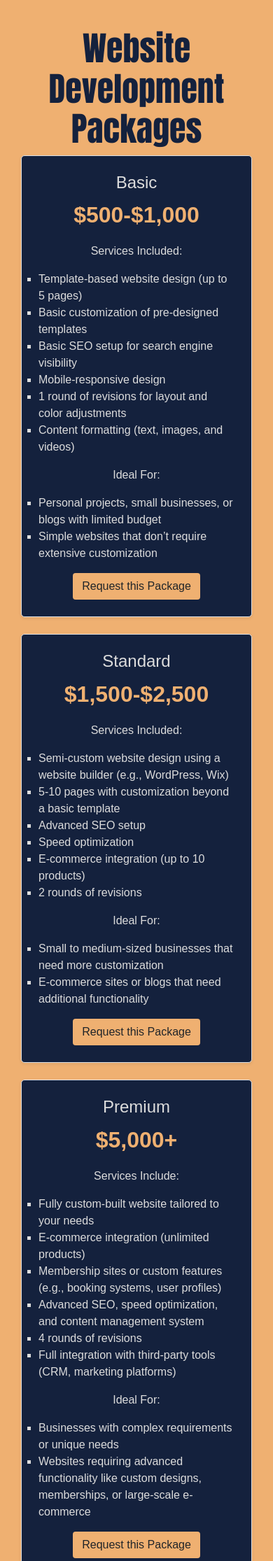
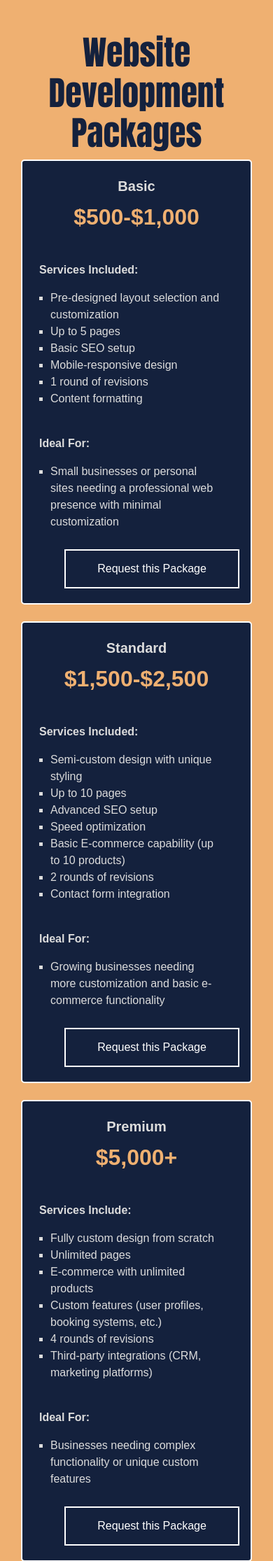
Before and after one commit to kaleblub/404Studio-Website, a Django app: page / in a window 390 px wide. Shown: the part 3960-6191 px from the top of the page at 70% size. Run offline with Django 5.2, Linux system fonts and the light colour scheme; some libraries are stand-ins or nearby versions; some web fonts are replaced.

Commit message:
Made big alignment changes for desktop, added images and a few other features. Still working on some desktop bugs and then on to mobile adjustments.

```diff
--- a/static/css/links-page.css
+++ b/static/css/links-page.css
@@ -7,7 +7,7 @@
 
 :root {
     --main-orange: #EFB071;
-    --contrast-blue: #486d76;
+    --contrast-blue: #14213d;
 }
 
 /* Body Styling */
--- a/static/css/style.css
+++ b/static/css/style.css
@@ -169,47 +169,96 @@ header {
 }
 
 /* --------------------- Buttons --------------------- */
-.buttons {
-  margin-top: 20px;
-  display: flex;
-  justify-content: center;
-  gap: 20px;
+.button {
+	float: left;
+	min-width: 150px;
+	max-width: 250px;
+	display: block;
+	margin: 1em;
+	padding: 1em 2em;
+	border: none;
+	background: none;
+	color: inherit;
+	vertical-align: middle;
+	position: relative;
+	z-index: 1;
+	-webkit-backface-visibility: hidden;
+	-moz-osx-font-smoothing: grayscale;
+}
+.button:focus {
+	outline: none;
+}
+.button > span {
+	vertical-align: middle;
 }
 
-.btn-primary-orange {
-  background-color: var(--main-orange);
+.button--quidel {
+	background: #ffffff;
+	color: #ffffff;
+	overflow: hidden;
+	-webkit-transition: color 0.3s;
+	transition: color 0.3s;
+	-webkit-transition-timing-function: cubic-bezier(0.75, 0, 0.125, 1);
+	transition-timing-function: cubic-bezier(0.75, 0, 0.125, 1);
 }
-.btn-secondary-orange {
-  border: var(--main-orange) 2px solid;
+.button--quidel.button--inverted {
+	background: #fff;
+	color: #fff;
 }
-
-.btn-primary-blue {
-  background-color: var(--contrast-blue);
-  color: white;
-  padding: 10px 20px;
-  border-radius: 50px;
-  font-weight: bold;
-  text-transform: uppercase;
-  transition: all 0.3s ease;
+.button--quidel::before,
+.button--quidel::after {
+	content: '';
+	position: absolute;
+	z-index: -1;
+	border-radius: inherit;
 }
-.btn-primary-blue:hover {
-  background-color: #3764b8;
+.button--quidel::after {
+	top: 2px;
+	left: 2px;
+	right: 2px;
+	bottom: 2px;
+	background: #fff;
 }
-
-.btn-secondary-blue {
-  background-color: transparent;
-  color: var(--contrast-blue);
-  border: 2px solid var(--contrast-blue);
-  padding: 10px 20px;
-  border-radius: 50px;
-  font-weight: bold;
-  text-transform: uppercase;
-  transition: all 0.3s ease;
+.button--quidel.button--inverted::after {
+	background: var(--contrast-blue);
 }
-
-.btn-secondary-blue:hover {
-  background-color: var(--contrast-blue);
-  color: white;
+.button--quidel::before {
+	background: var(--contrast-blue);
+	top: 0;
+	left: 0;
+	width: 100%;
+	height: 100%;
+	-webkit-transform: translate3d(0, 100%, 0);
+	transform: translate3d(0, 100%, 0);
+	-webkit-transition: -webkit-transform 0.3s;
+	transition: transform 0.3s;
+	-webkit-transition-timing-function: cubic-bezier(0.75, 0, 0.125, 1);
+	transition-timing-function: cubic-bezier(0.75, 0, 0.125, 1);
+}
+.button--quidel.button--inverted::before {
+	background: var(--main-orange);
+}
+.button--round-s.button--quidel::after {
+	border-radius: 3px;
+}
+.button--round-m.button--quidel::after {
+	border-radius: 13px;
+}
+.button--round-l.button--quidel::after {
+	border-radius: 40px;
+}
+.button--quidel > span {
+	padding-left: 0.35em;
+}
+.button--quidel:hover {
+	color: #37474f;
+}
+.button--quidel.button--inverted:hover {
+	color: var(--main-orange);
+}
+.button--quidel:hover::before {
+	-webkit-transform: translate3d(0, 0, 0);
+	transform: translate3d(0, 0, 0);
 }
 
 /* --------------------- Social Media Icons --------------------- */
@@ -389,6 +438,7 @@ section {
   position: relative;
   z-index: 2;
   font-style: italic;
+  -webkit-text-stroke: 0.75px #ffe2c6;
 }
 
 .hero-summary {
@@ -403,6 +453,7 @@ section {
 
 .hero-buttons {
   height: 200px;
+  display: inline-block;
 }
 
 .services-banner {
@@ -443,6 +494,17 @@ section {
 
 
 /* ------ Images ------ */
+
+.noise-effect {
+  position: relative;
+  display: inline-block;
+  overflow: hidden;
+}
+
+.noise-effect img {
+  position: relative;
+  z-index: 1;
+}
 
 .noise-effect:after {
   animation: grain 8s steps(10) infinite;
@@ -533,13 +595,15 @@ section {
 .about-text {
   margin-top: -1rem;
   margin-bottom: -6rem;
-  padding: 2rem;
+  padding: 2rem 1rem;
   z-index: 1;
 }
-.about-section-image {
-  position: relative;
+
+.about-section-image-container {
   top: -50px;
 }
+/* .about-section-image {
+} */
 
 @media (max-width: 768px) {
   .about-section-image {
@@ -573,22 +637,51 @@ section {
 .packages-section {
   background-color: var(--main-orange);
 }
+
+@media (min-width: 1200px) {
+  .packages-section .container,
+  .hosting-section .container {
+    max-width: 85%;
+  }
+}
+
 .package-card, .hosting-card {
   color: gainsboro;
   border-radius: 5px;
+  position: relative; /* Establish a positioning context */
+  padding: 1.5rem 1.5rem 0rem 1.5rem;
+  display: flex;
+  flex-direction: column;
 }
 
 .package-card {
   background-color: var(--contrast-blue);
+  border: 2px solid white;
 }
-.package-card .cost-subtitle {
+
+.package-card h4,
+.hosting-card h4 {
+  font-size: 1.25rem;
+  font-weight: 600;
+}
+
+.package-card p,
+.hosting-card p {
+  font-weight: 600;
+  text-align: left;
+}
+
+.package-card .cost-subtitle,
+.hosting-card .cost-subtitle {
   color: var(--main-orange);
+  text-align: center;
 }
 
 .package-card ul,
 .hosting-card ul {
   list-style: square;
   text-align: left;
+  margin: 0 1rem 1rem 1rem;
 }
 
 .hosting-card {
@@ -613,6 +706,29 @@ section {
 .hosting-card {
   background-color: var(--main-orange);
   color: var(--text-grey);
+}
+
+.package-card button,
+.hosting-card button {
+  top: -0.3rem;
+  left: 1.25rem;
+  min-width: 120px; /* Ensure the button isn't too small */
+}
+
+@media (max-width: 768px) {
+  .package-card button,
+  .hosting-card button {
+    width: 90%; /* Adjust button width for smaller screens */
+    bottom: -1.5rem; /* Slightly increase the hanging distance */
+  }
+}
+
+@media (max-width: 480px) {
+  .package-card button,
+  .hosting-card button {
+    width: 100%; /* Full width for very small screens */
+    bottom: -2rem; /* Further adjust the hanging distance */
+  }
 }
 
 /* Consultation Section */
--- a/templates/main/home.html
+++ b/templates/main/home.html
@@ -98,15 +98,15 @@
                 <li class="nav-item">
                   <a class="nav-link" href="#">Contact</a>
                 </li>
-                <li>
+                <!-- <li>
                   <a href="#" class="nav-link account-link">Login / Account</a>
-                </li>
+                </li> -->
               </ul>
             </nav>
           </div>
 
           <!-- Social Media Links -->
-          <div class="social-links col-auto flex-column align-items-end">
+          <!-- <div class="social-links col-auto flex-column align-items-end">
             <a href="http://squarespace.com/" target="_blank" class="social-icon mb-2">
               <svg viewBox="23 23 64 64">
                 <use height="110" width="110" xlink:href="#tiktok-icon"></use>
@@ -122,7 +122,7 @@
                 <use height="110" width="110" xlink:href="#twitter-icon"></use>
               </svg>
             </a>
-          </div>
+          </div> -->
         </div>
 
         <!-- Mobile Burger Menu -->
@@ -146,13 +146,13 @@
               <!-- Add more menu items as needed -->
             </ul>
           </nav>
-          <div class="mobile-social-links">
+          <!-- <div class="mobile-social-links">
             <a href="http://squarespace.com/" target="_blank" class="social-icon social-icon--tiktok">Tiktok</a>
             <a href="http://instagram.com/squarespace" target="_blank"
               class="social-icon social-icon--instagram">Instagram</a>
             <a href="http://twitter.com/squarespace" target="_blank"
               class="social-icon social-icon--twitter">Twitter</a>
-          </div>
+          </div> -->
         </div>
 
   </header>
@@ -174,9 +174,9 @@
                   <p class="hero-summary">
                     We help businesses transform their digital presence with custom solutions that drive real growth.
                 </p>
-                <div class="hero-buttons mt-3">
-                    <button class="btn btn-primary-blue">Get a Free Consultation</button>
-                    <button class="btn btn-secondary-blue">View Our Portfolio</button>
+                <div class="buttons hero-buttons mt-3">
+                    <!-- btn btn-primary-blue --><button class="button button--quidel button--inverted button--text-thick button--text-upper button--size-s">Get a Free Consultation</button>
+                    <!-- btn btn-secondary-blue --><button class="button button--quidel button--inverted">View Our Portfolio</button>
                 </div>
               </div>
           </div>
@@ -207,7 +207,9 @@
           <p>404 Studio LLC is a web development agency committed to delivering modern, user-centric websites that elevate your business. With years of experience in the industry, we are passionate about bringing your vision to life through cutting-edge design, development, and ongoing support.</p>
         </div>
         <div class="col-12 col-md-6">
+          <div class="about-section-image-container noise-effect">
             <img src="{% static 'img/images/home-about-us-partnership-image.jpg' %}" class="about-section-image img-fluid w-100" alt="About Us Image">
+          </div>
         </div>
       </div>
     </div>
@@ -244,66 +246,71 @@
       <h2>Website Development Packages</h2>
       <div class="row mx-0">
         <div class="col-sm-12 col-md-4 mb-4">
-          <div class="package-card p-4 border shadow-sm">
+          <div class="package-card">
             <h4>Basic</h4>
             <p class="cost-subtitle">$500-$1,000</p>
+            <br/>
             <p>Services Included:</p>
             <ul>
-              <li>Template-based website design (up to 5 pages)</li>
-              <li>Basic customization of pre-designed templates</li>
-              <li>Basic SEO setup for search engine visibility</li>
+              <li>Pre-designed layout selection and customization</li>
+              <li>Up to 5 pages</li>
+              <li>Basic SEO setup</li>
               <li>Mobile-responsive design</li>
-              <li>1 round of revisions for layout and color adjustments</li>
-              <li>Content formatting (text, images, and videos)</li>
+              <li>1 round of revisions</li>
+              <li>Content formatting</li>
             </ul>
+            <br/>
             <p>Ideal For:</p>
             <ul>
-              <li>Personal projects, small businesses, or blogs with limited budget</li>
-              <li>Simple websites that don’t require extensive customization</li>
+              <li>Small businesses or personal sites needing a professional web presence with minimal customization</li>
             </ul>
-            <button class="btn btn-primary-orange">Request this Package</button>
+            <button class="button button--quidel button--inverted button--text-thick button--text-upper button--size-s">Request this Package</button>
           </div>
         </div>
         <div class="col-sm-12 col-md-4 mb-4">
-          <div class="package-card p-4 border shadow-sm">
+          <div class="package-card">
             <h4>Standard</h4>
             <p class="cost-subtitle">$1,500-$2,500</p>
+            <br/>
             <p>Services Included:</p>
             <ul>
-              <li>Semi-custom website design using a website builder (e.g., WordPress, Wix)</li>
-              <li>5-10 pages with customization beyond a basic template</li>
+              <li>Semi-custom design with unique styling</li>
+              <li>Up to 10 pages</li>
               <li>Advanced SEO setup</li>
               <li>Speed optimization</li>
-              <li>E-commerce integration (up to 10 products)</li>
+              <li>Basic E-commerce capability (up to 10 products)</li>
               <li>2 rounds of revisions</li>
+              <li>Contact form integration</li>
             </ul>
+            <br/>
             <p>Ideal For:</p>
             <ul>
-              <li>Small to medium-sized businesses that need more customization</li>
-              <li>E-commerce sites or blogs that need additional functionality</li>
+              <li>Growing businesses needing more customization and basic e-commerce functionality
+              </li>
             </ul>
-            <button class="btn btn-primary-orange">Request this Package</button>
+            <button class="button button--quidel button--inverted button--text-thick button--text-upper button--size-s">Request this Package</button>
           </div>
         </div>
         <div class="col-sm-12 col-md-4 mb-4">
-          <div class="package-card p-4 border shadow-sm">
+          <div class="package-card">
             <h4>Premium</h4>
             <p class="cost-subtitle">$5,000+</p>
+            <br/>
             <p>Services Include:</p>
             <ul>
-              <li>Fully custom-built website tailored to your needs</li>
-              <li>E-commerce integration (unlimited products)</li>
-              <li>Membership sites or custom features (e.g., booking systems, user profiles)</li>
-              <li>Advanced SEO, speed optimization, and content management system</li>
+              <li>Fully custom design from scratch</li>
+              <li>Unlimited pages</li>
+              <li>E-commerce with unlimited products</li>
+              <li>Custom features (user profiles, booking systems, etc.)</li>
               <li>4 rounds of revisions</li>
-              <li>Full integration with third-party tools (CRM, marketing platforms)</li>
+              <li>Third-party integrations (CRM, marketing platforms)</li>
             </ul>
+            <br/>
             <p>Ideal For:</p>
             <ul>
-              <li>Businesses with complex requirements or unique needs</li>
-              <li>Websites requiring advanced functionality like custom designs, memberships, or large-scale e-commerce</li>
+              <li>Businesses needing complex functionality or unique custom features</li>
             </ul>
-            <button class="btn btn-primary-orange">Request this Package</button>
+            <button class="button button--quidel button--inverted button--text-thick button--text-upper button--size-s">Request this Package</button>
           </div>
         </div>
       </div>
@@ -316,86 +323,97 @@
       <h2 class="hosting-title">Web Hosting Plans</h2>
       <div class="row mx-0">
         <div class="col-sm-12 col-md-4 mb-4">
-          <div class="hosting-card p-4 border shadow-sm">
+          <div class="hosting-card">
             <h4>Basic Hosting</h4>
             <p class="cost-subtitle">$20/month</p>
+            <br/>
+            <p>Service Includes:</p>
             <ul>
-              <li>Shared hosting with 2GB storage</li>
-              <li>5 GB storage</li>
-              <li>Basic SSL certificate for security</li>
-              <li>99.9% uptime guarantee</li>
+              <li>2GB Storage </li>
+              <li>Basic SSL certificate</li>
               <li>10GB monthly bandwidth</li>
               <li>1 email account</li>
+              <li>99.9% uptime guarantee</li>
             </ul>
+            <br/>
             <p>Ideal For:</p>
             <ul>
               <li>Simple websites or blogs that don't need a lot of storage or bandwidth</li>
             </ul>
-            <button class="btn btn-primary-blue">Request this Plan</button>
+            <button class="button button--quidel button--inverted button--text-thick button--text-upper button--size-s">Request this Plan</button>
           </div>
         </div>
         <div class="col-sm-12 col-md-4 mb-4">
-          <div class="hosting-card p-4 border shadow-sm">
+          <div class="hosting-card">
             <h4>Standard Hosting</h4>
             <p class="cost-subtitle">$40/month</p>
+            <br/>
+            <p>Service Includes:</p>
             <ul>
-              <li>10GB storage with automatic backups</li>
+              <li>10GB storage</li>
               <li>Free SSL certificate</li>
               <li>99.9% uptime guarantee</li>
               <li>50GB monthly bandwidth</li>
               <li>3 email accounts</li>
-              <li>WordPress or website builder support</li>
+              <li>Priority support</li>
             </ul>
+            <br/>
             <p>Ideal For:</p>
             <ul>
               <li>Small business websites or blogs with moderate traffic and extra features</li>
             </ul>
-            <button class="btn btn-primary-blue">Request this Plan</button>
+            <button class="button button--quidel button--inverted button--text-thick button--text-upper button--size-s">Request this Plan</button>
           </div>
         </div>
         <div class="col-sm-12 col-md-4 mb-4">
-          <div class="hosting-card p-4 border shadow-sm">
+          <div class="hosting-card">
             <h4>Premium Hosting</h4>
             <p class="cost-subtitle">$80/month</p>
+            <br/>
+            <p>Service Includes:</p>
             <ul>
-              <li>30GB storage with nightly backups</li>
-              <li>Free SSL and enhanced security</li>
-              <li>99.9% uptime guarantee</li>
+              <li>30GB storage</li>
+              <li>Premium SSL certificate</li>
               <li>Unlimited bandwidth</li>
               <li>10+ email accounts</li>
-              <li>Priority customer support</li>
-              <li>Support for custom features or advanced setups</li>
+              <li>Nightly backups</li>
+              <li>Advanced security features</li>
+              <li>Priority support with custom setup assistance</li>
             </ul>
+            <br/>
             <p>Ideal For:</p>
             <ul>
               <li>High-traffic sites or businesses with custom needs that require a high-performance hosting environment</li>
             </ul>
-            <button class="btn btn-primary-blue">Request this Plan</button>
+            <button class="button button--quidel button--inverted button--text-thick button--text-upper button--size-s">Request this Plan</button>
           </div>
         </div>
       </div>
     </div>
   </section>
 
-
   <!-- Consultation Prompt Section -->
   <section class="consultation-section py-5">
-      <div class="container-fluid d-flex">
-          <div class="consultation-image col-6">
-              <img src="consultation.jpg" alt="Consultation">
+    <div class="container-fluid d-flex justify-content-center align-items-center">
+        <div class="consultation-image-container noise-effect col-4">
+            <img src="{% static '/img/images/consultation-image.jpg' %}" alt="Consultation">
         </div>
-          <div class="consultation-text col-6">
+        <div class="consultation-text col-4">
             <h2>Need Help Choosing?</h2>
             <p>Schedule a free consultation now, and we will figure out which package and/or plan is right for your situation!</p>
-              <button class="btn btn-primary-blue">Schedule Consultation</button>
+            <button class="button button--quidel button--inverted button--text-thick button--text-upper button--size-s">Schedule Consultation</button>
         </div>
     </div>
   </section>
+
 
   <!-- Contact Section -->
   <section class="contact-section py-5 text-white">
     <div class="container-fluid">
         <h2>Still have questions? Let's Chat.</h2>
+        <div class="row align-items-center">
+            <!-- Form Column -->
+            <div class="col-md-6">
                 <form class="contact-form">
                     <div class="mb-3">
                         <label>First Name</label>
@@ -417,24 +435,72 @@
                         <label>Message</label>
                         <textarea class="form-control"></textarea>
                     </div>
-              <button class="btn btn-primary-orange">Submit</button>
+                    <button class="button button--quidel button--inverted button--text-thick button--text-upper button--size-s">Submit</button>
                 </form>
+            </div>
+            <!-- Image Column -->
+            <div class="col-md-6">
+                <img src="{% static '/img/images/contact-image.jpg' %}" alt="Contact Us" class="img-fluid noise-effect">
+            </div>
+        </div>
     </div>
   </section>
 
 <!-- Footer Section -->
-  <footer class="footer py-3">
-      <div class="container d-flex justify-content-between">
-          <div class="footer-logo">Your Logo</div>
-          <nav class="footer-nav">
-              <a href="#">Home</a>
-              <a href="#">About Us</a>
-              <a href="#">Contact</a>
-              <a href="#">Services</a>
-          </nav>
-          <div>&copy; 2024 Design & Development by Kaleb Humpal</div>
+<footer class="footer py-4">
+  <div class="container">
+      <div class="row">
+          <!-- Left Content -->
+          <div class="col-md-9">
+              <div class="row">
+                  <!-- About Section -->
+                  <div class="col-md-3">
+                      <h5>About</h5>
+                      <p>Steinpeir is a showcase of the finest web and interactive design.</p>
+                  </div>
+                  <!-- Latest Websites Section -->
+                  <div class="col-md-3">
+                      <h5>Latest Websites</h5>
+                      <ul class="list-unstyled">
+                          <li><a href="#">Noom — Brand Hub</a></li>
+                          <li><a href="#">Terminal</a></li>
+                          <li><a href="#">Yu Rong</a></li>
+                      </ul>
+                  </div>
+                  <!-- Information Section -->
+                  <div class="col-md-3">
+                      <h5>Information</h5>
+                      <ul class="list-unstyled">
+                          <li><a href="#">Sponsorship</a></li>
+                          <li><a href="#">Privacy</a></li>
+                      </ul>
+                  </div>
+                  <!-- Social Media Section
+                  <div class="col-md-3">
+                      <h5>Connect With Us</h5>
+                      <ul class="list-inline">
+                          <li class="list-inline-item"><a href="#"><i class="fab fa-facebook"></i></a></li>
+                          <li class="list-inline-item"><a href="#"><i class="fab fa-twitter"></i></a></li>
+                          <li class="list-inline-item"><a href="#"><i class="fab fa-rss"></i></a></li>
+                          <li class="list-inline-item"><a href="#"><i class="fab fa-envelope"></i></a></li>
+                      </ul>
+                  </div> -->
+              </div>
+          </div>
+          <!-- Logo Section -->
+          <div class="col-md-3 d-flex justify-content-end align-items-center">
+              <img src="{% static '/img/images/404Studio-logo-website.png' %}" alt="Logo" class="footer-logo">
+          </div>
+      </div>
+      <!-- Copyright Section -->
+      <div class="row mt-4">
+          <div class="col-12 text-center">
+              <p class="mb-0">&copy; 2025 404 Studio LLC. All rights reserved.</p>
+          </div>
+      </div>
   </div>
 </footer>
+
 
 
 
--- a/templates/main/links-page.html
+++ b/templates/main/links-page.html
@@ -16,7 +16,7 @@
                 <div class="logo-container">
                     <a href="/">
                         <img
-                        src="//images.squarespace-cdn.com/content/v1/6718b30b131cc651070af13a/6db54da3-d61f-44af-bd45-7a86d9487aa9/404Studio-Logo.png?format=1500w"
+                        src="{% static '/img/images/404Studio-logo-website.png' %}"
                         alt="404Studio" />
                     </a>
                 </div>
@@ -44,7 +44,7 @@
             </div>
         </main>
         <footer>
-            <p>&copy; 2024 404 Studio LLC. All rights reserved.</p>
+            <p>&copy; 2025 404 Studio LLC. All rights reserved.</p>
         </footer>
     </div>
 </body>
```
Also changed, not shown: static/img/images/consultation-image.jpg (added), static/img/images/contact-image.jpg (added). Lines whose indentation alone changed are shown as unchanged.
